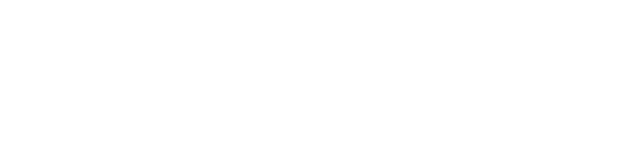
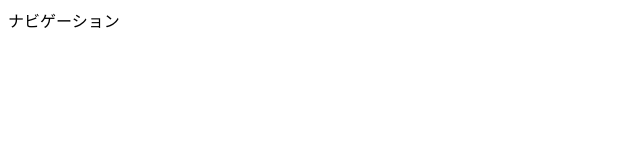
Before and after one commit to hiiboo/cheeze_academy, a plain HTML site: page index.html in a window 1280 px wide. Shown: the full height of the page, 0-640 px from the left. Drawn offline with Linux system fonts and the light colour scheme.

Commit message:
ナビゲーション作成

```diff
--- a/index.html
+++ b/index.html
@@ -7,6 +7,6 @@
     <title>Document</title>
 </head>
 <body>
-
+    <div>ナビゲーション</div>
 </body>
 </html>
```
